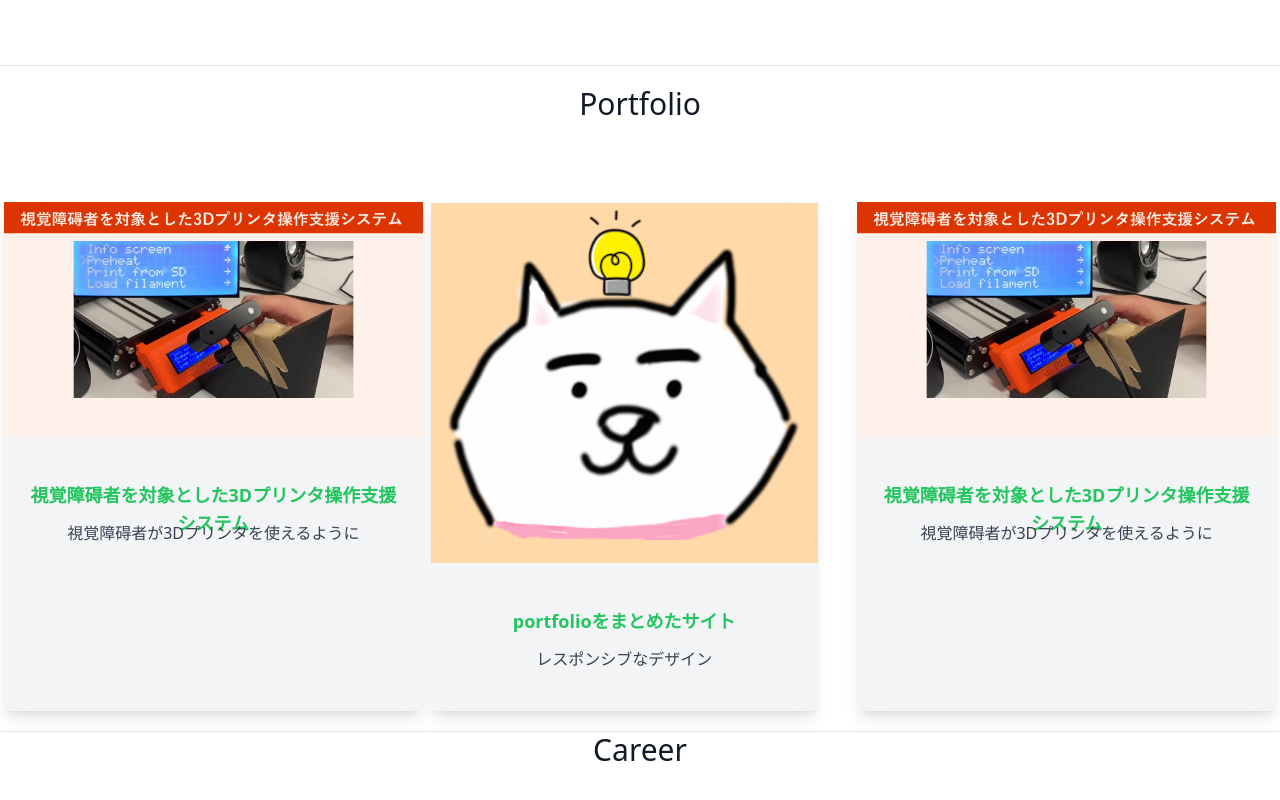
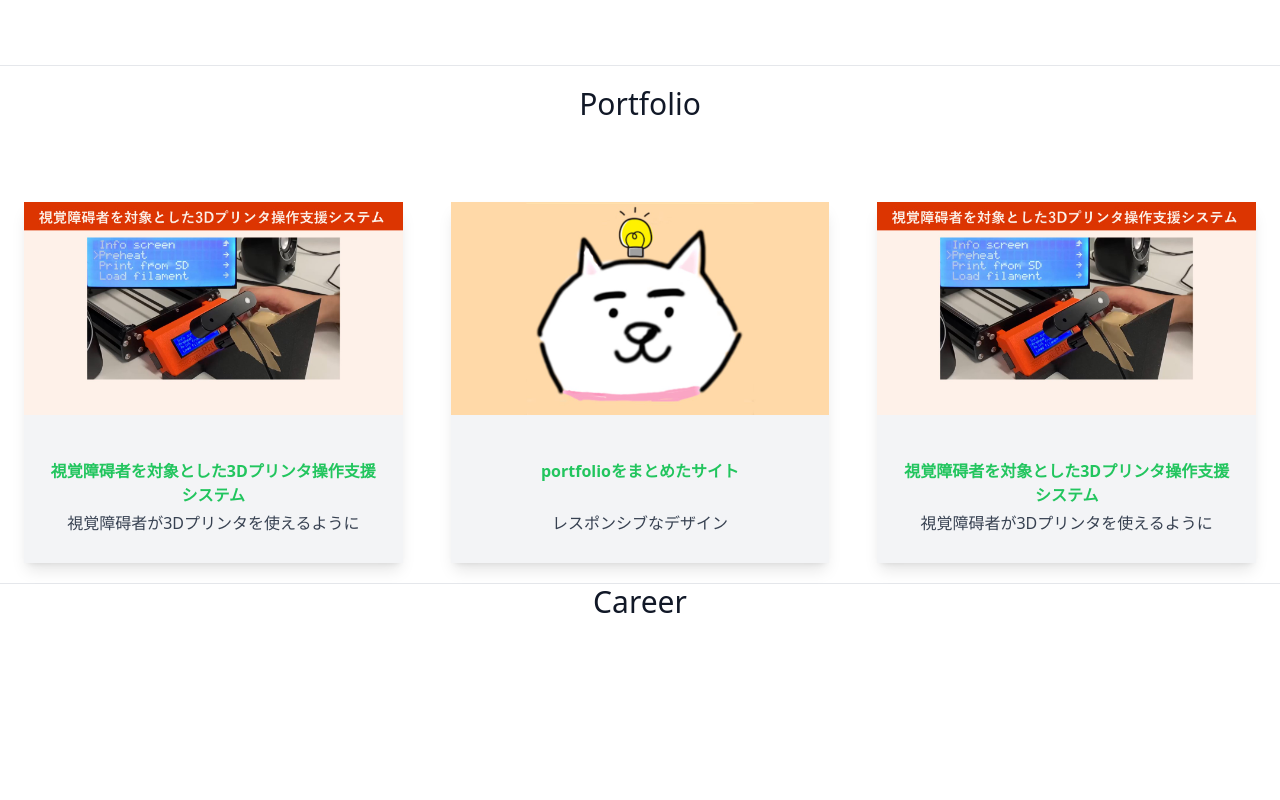
Before and after one commit to Naoya-Tagawa/port, a React (Vite) app: page / in a window 1280 px wide. Shown: the part 1644-2444 px from the top of the page. Built offline with nearby package versions, Linux system fonts and the light colour scheme.

Commit message:
カードテキスト修正

```diff
--- a/src/components/Model.jsx
+++ b/src/components/Model.jsx
@@ -8,7 +8,7 @@ const Model = (props) => {
 
   return (
     <>
-      <div className="flex w-full md:w-1/3 md:px-6 xl:px-1">
+      <div className="flex justify-center  w-full md:w-1/3 md:px-6 lg:px-6">
         <button onClick={() => setShowModel(true)}>
           <WorksCard
             title={props.title}
--- a/src/components/WorksCard.jsx
+++ b/src/components/WorksCard.jsx
@@ -2,17 +2,17 @@ import React from "react";
 
 const WorksCard = (props) => {
   return (
-    <div className="shadow-lg rounded-sm hover:shadow-2xl  hover:ring-4 ring-green-500 hover:scale-105 duration-200 md:h-full bg-gray-100 items-center">
+    <div className="shadow-lg rounded-sm hover:shadow-2xl sm:w-full   hover:ring-4 ring-green-500 hover:scale-105 duration-200 md:h-full bg-gray-100 ">
       <div className="object-contain ">
         <img className="" src={props.imgPath} alt="" />
       </div>
       <div className="bg-gray-100 p-6">
         <div className="flex items-center">
-          <h2 className="text-green-500 mx-auto mt-5 text-lg font-semibold h-10 sp:text-base sm:text-lg text-center">
+          <h2 className="text-green-500 mx-auto mt-5 text-lg font-semibold h-10 lg:text-base md:text-sm text-center">
             {props.title}
           </h2>
         </div>
-        <div className="h-10 md:h-6 sp:text-base mb-4">
+        <div className="h-10 md:h-6 md:pt-3 lg:text-base md:text-sm  mb-4">
           <p>{props.comment}</p>
         </div>
       </div>
--- a/src/components/contents/portfolio.jsx
+++ b/src/components/contents/portfolio.jsx
@@ -9,7 +9,7 @@ const Portfoliosite = () => {
       title={"portfolioをまとめたサイト"}
       subtitle={"レスポンシブなデザイン"}
       date={"April.2023"}
-      thumbnail={path + "denkyuinu.png"}
+      thumbnail={path + "denkyudog.jpg"}
       description={
         <div>
         <h1>
```
Also changed, not shown: public/img/denkyudog.jpg (added).
